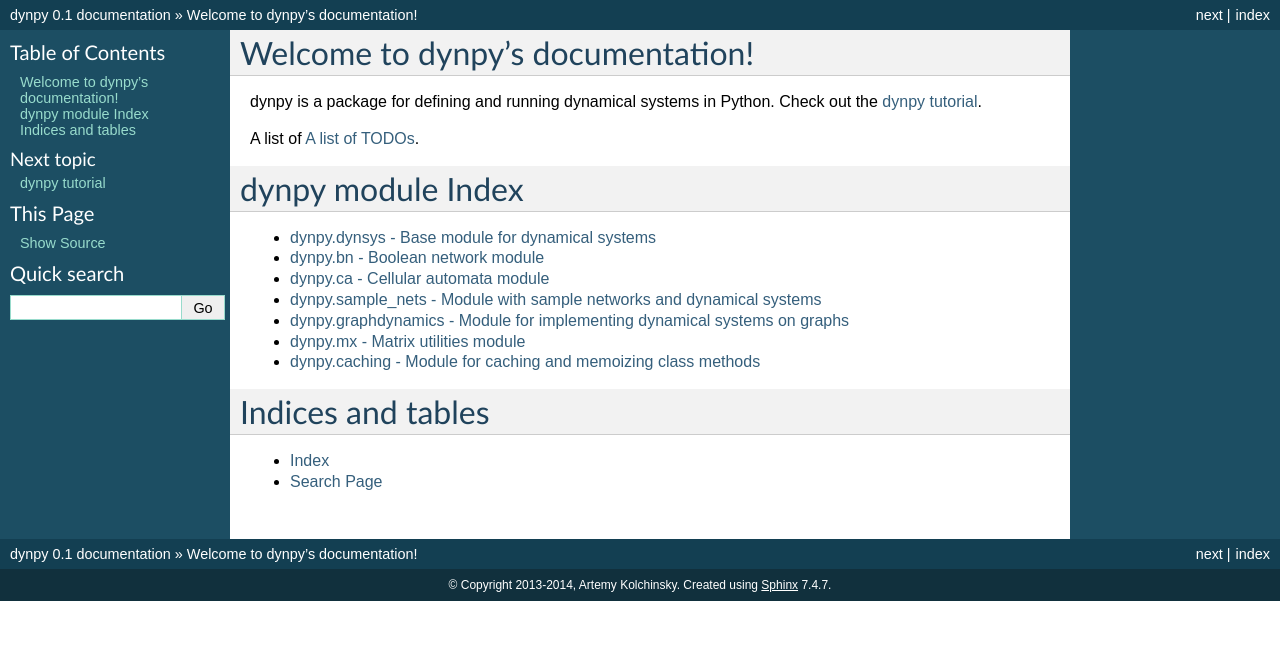
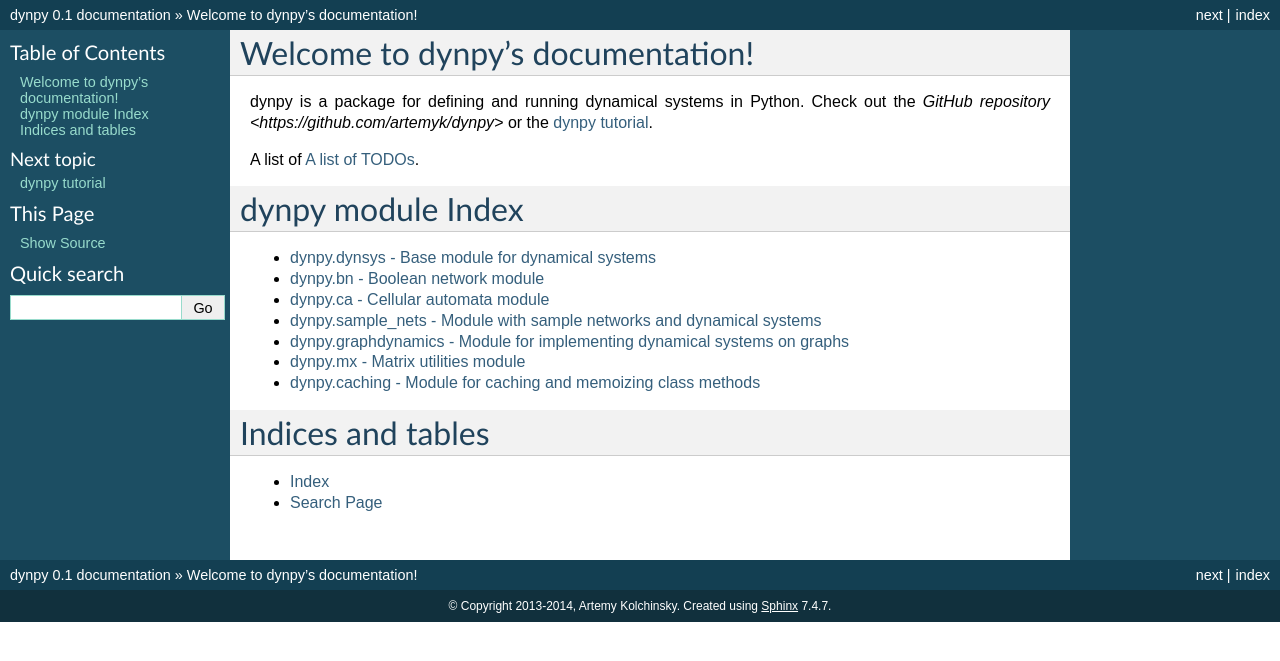
Before and after one commit to artemyk/dynpy, a Sphinx documentation site: the page built from docs/index.rst, in a window 1280 px wide. Shown: the top 661 px of the page. Built offline with Sphinx 7.4.7, drawn with Linux system fonts in a browser that asks for light colours; formulas are drawn with MathJax 3.

Commit message:
Doc updates

```diff
--- a/docs/index.rst
+++ b/docs/index.rst
@@ -13,7 +13,7 @@
    todos
    modules
 
-dynpy is a package for defining and running dynamical systems in Python. Check out the :doc:`tutorial`.
+dynpy is a package for defining and running dynamical systems in Python. Check out the `GitHub repository <https://github.com/artemyk/dynpy>` or the :doc:`tutorial`.
 
 A list of :doc:`todos`.
 
```
